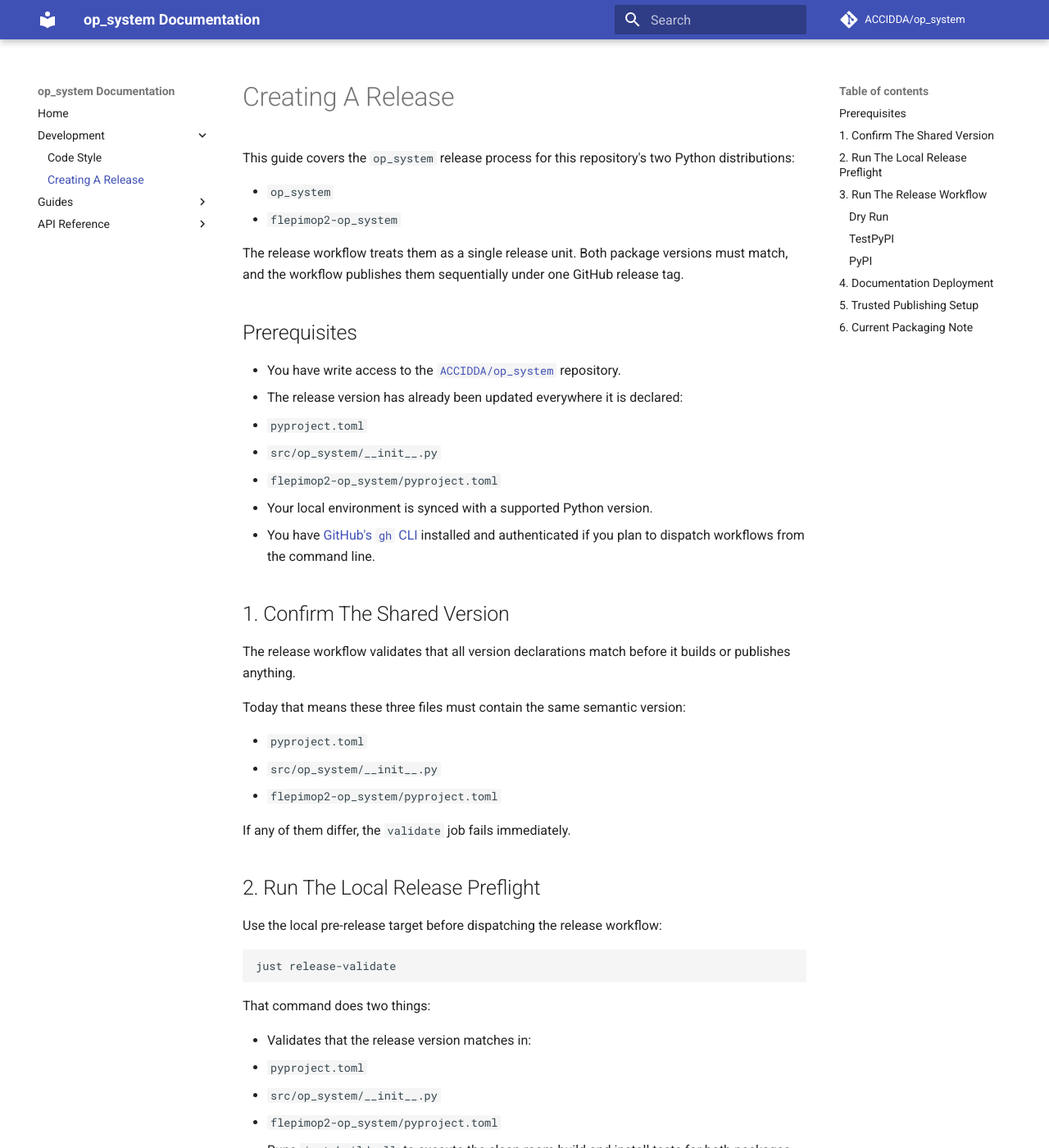
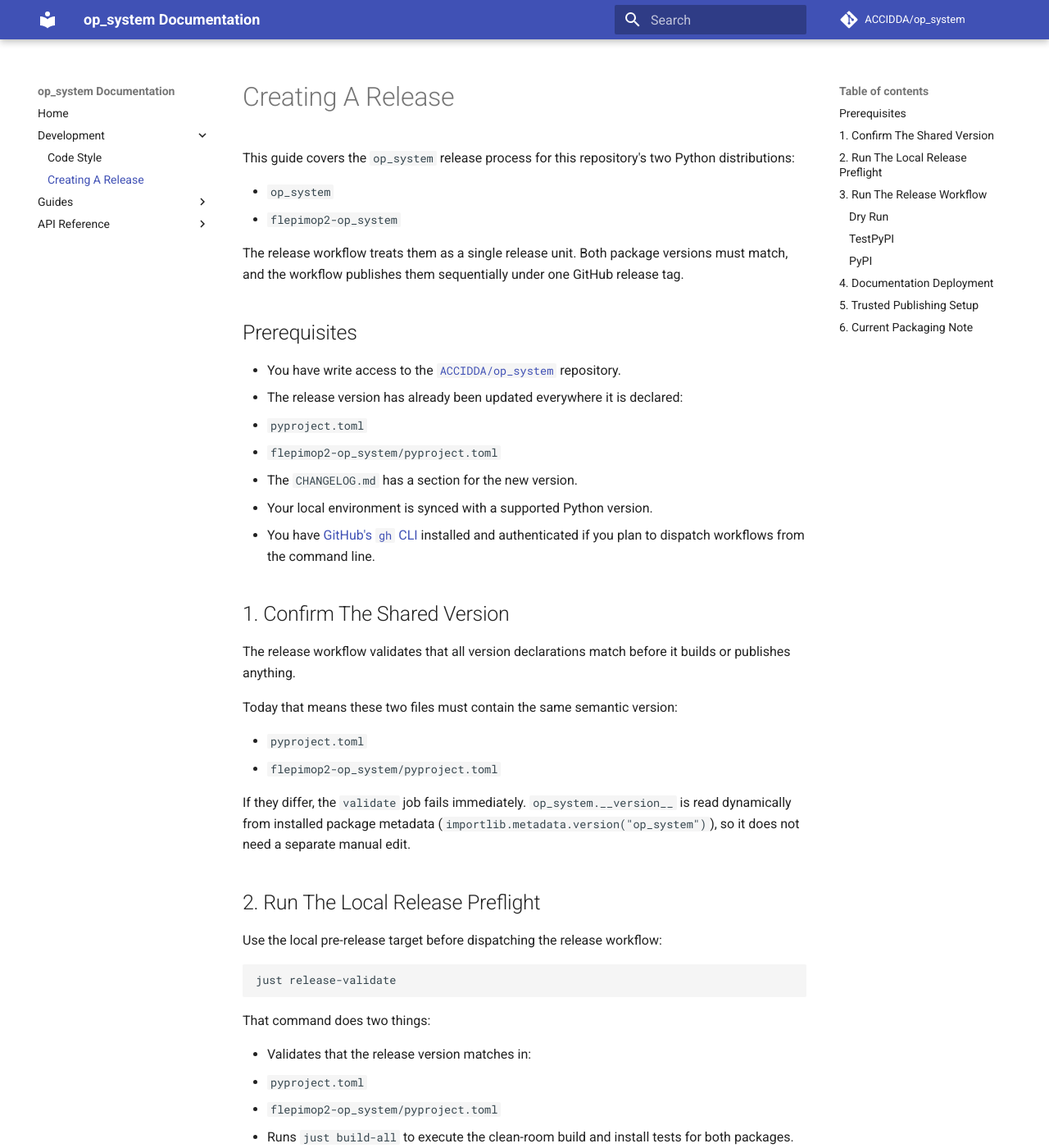
Before and after one commit to ACCIDDA/op_system, an MkDocs documentation site: the page built from docs/development/creating-a-release.md, in a window 1280 px wide and 1400 px high. Shown: the whole window at 82% size. Built offline with MkDocs 1.6.1 and Material for MkDocs 9.7.7, drawn with Linux system fonts in a browser that asks for light colours; comment, search, counter and statistics services are not loaded; the version menu is left out.

Commit message:
Prepare 0.2.0 release: changelog, version sync, release docs fix
Adds CHANGELOG.md covering the block-axis/PyTree state interface, history
and delay operators, null transitions, and the JAX-native namespace-
polymorphic eval_fn contract landed since v0.1.2. Bumps root pyproject.toml
to 0.2.0 to match flepimop2-op_system (already at 0.2.0 since #102) so the
release workflow's version-match validation passes, and tightens the
provider's op-system dependency floor to match. Fixes creating-a-release.md,
which still described a manual __init__.py version edit that importlib.metadata
made unnecessary.

Co-Authored-By: Claude Sonnet 5 <noreply@anthropic.com>

```diff
--- a/docs/development/creating-a-release.md
+++ b/docs/development/creating-a-release.md
@@ -12,8 +12,8 @@ The release workflow treats them as a single release unit. Both package versions
 - You have write access to the [`ACCIDDA/op_system`](https://github.com/ACCIDDA/op_system) repository.
 - The release version has already been updated everywhere it is declared:
   - `pyproject.toml`
-  - `src/op_system/__init__.py`
   - `flepimop2-op_system/pyproject.toml`
+- The `CHANGELOG.md` has a section for the new version.
 - Your local environment is synced with a supported Python version.
 - You have [GitHub's `gh` CLI](https://cli.github.com/) installed and authenticated if you plan to dispatch workflows from the command line.
 
@@ -21,13 +21,15 @@ The release workflow treats them as a single release unit. Both package versions
 
 The release workflow validates that all version declarations match before it builds or publishes anything.
 
-Today that means these three files must contain the same semantic version:
+Today that means these two files must contain the same semantic version:
 
 - `pyproject.toml`
-- `src/op_system/__init__.py`
 - `flepimop2-op_system/pyproject.toml`
 
-If any of them differ, the `validate` job fails immediately.
+If they differ, the `validate` job fails immediately. `op_system.__version__`
+is read dynamically from installed package metadata
+(`importlib.metadata.version("op_system")`), so it does not need a separate
+manual edit.
 
 ## 2. Run The Local Release Preflight
 
@@ -41,7 +43,6 @@ That command does two things:
 
 - Validates that the release version matches in:
   - `pyproject.toml`
-  - `src/op_system/__init__.py`
   - `flepimop2-op_system/pyproject.toml`
 - Runs `just build-all` to execute the clean-room build and install tests for both packages.
 
--- a/pyproject.toml
+++ b/pyproject.toml
@@ -1,6 +1,6 @@
 [project]
 name = "op_system"
-version = "0.1.2"
+version = "0.2.0"
 description = "Config-based RHS specification + compilation utilities for ODE/PDE systems"
 readme = "README.md"
 requires-python = ">=3.11,<3.14"
```
Also changed, not shown: CHANGELOG.md (added, +75 -0 lines), 1 other file.
